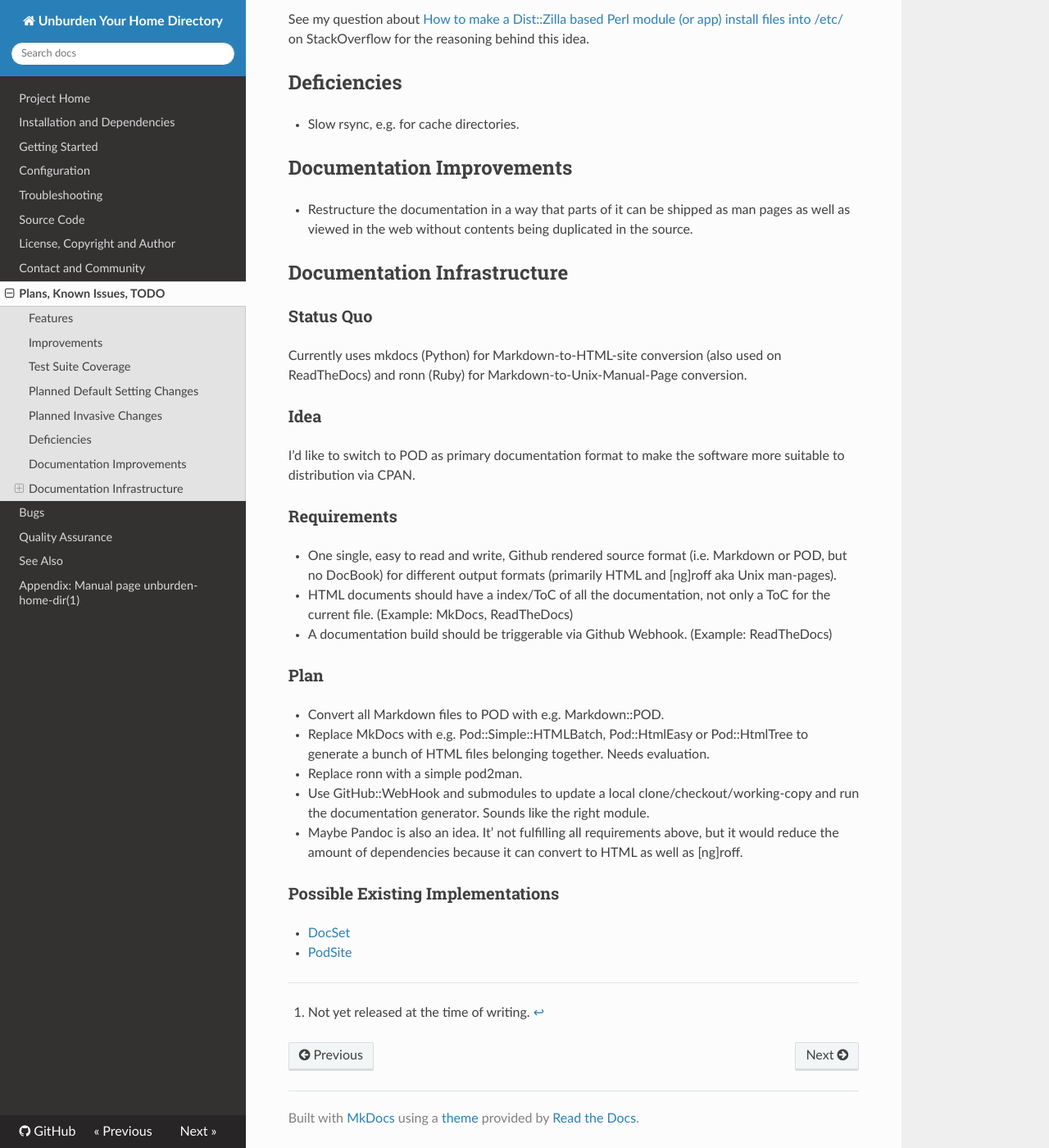
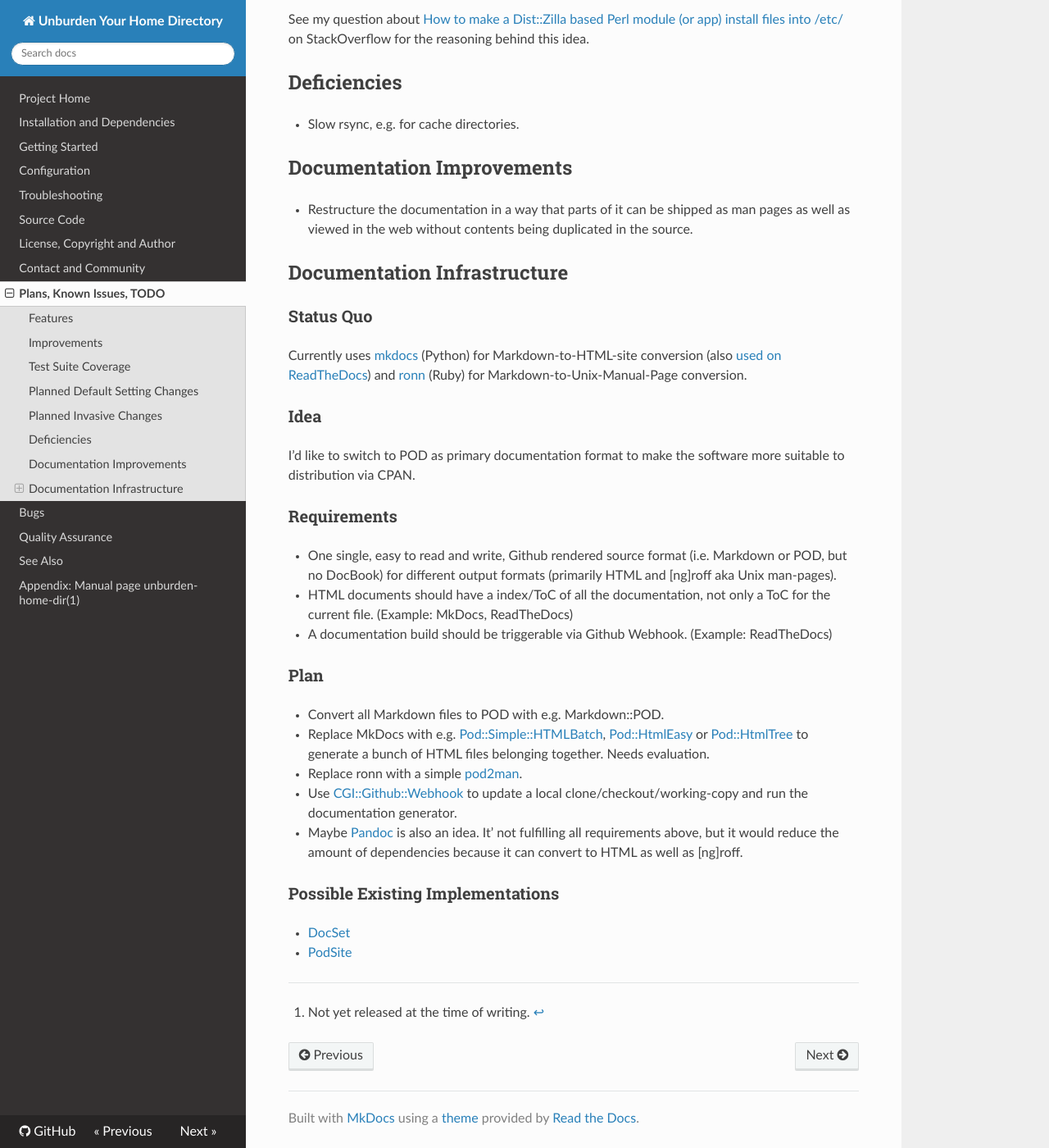
Before and after one commit to xtaran/unburden-home-dir, an MkDocs documentation site: the page built from docs/todo.md, in a window 1280 px wide and 1400 px high, scrolled down 1500 px. Shown: the whole window at 82% size. Built offline with MkDocs 1.6.1, drawn with Linux system fonts in a browser that asks for light colours; nearby versions of some CDN libraries; old or Windows-style settings are respelled for this version of MkDocs.

Commit message:
Update documentation on documentation ideas
Mostly add links, but also replace GitHub::WebHook with
CGI::Github::Webhook.

```diff
--- a/docs/todo.md
+++ b/docs/todo.md
@@ -94,8 +94,10 @@ Documentation Infrastructure
 
 ### Status Quo
 
-Currently uses mkdocs (Python) for Markdown-to-HTML-site conversion
-(also used on ReadTheDocs) and ronn (Ruby) for
+Currently uses [mkdocs](http://www.mkdocs.org/) (Python) for
+Markdown-to-HTML-site conversion (also
+[used on ReadTheDocs](https://unburden-home-dir.readthedocs.io/)) and
+[ronn](https://rtomayko.github.io/ronn/) (Ruby) for
 Markdown-to-Unix-Manual-Page conversion.
 
 ### Idea
@@ -119,19 +121,21 @@ software more suitable to distribution via CPAN.
 
 * Convert all Markdown files to POD with e.g. Markdown::POD.
 
-* Replace MkDocs with e.g. Pod::Simple::HTMLBatch, Pod::HtmlEasy or
-  Pod::HtmlTree to generate a bunch of HTML files belonging
-  together. Needs evaluation.
+* Replace MkDocs with e.g. [Pod::Simple::HTMLBatch](https://metacpan.org/pod/Pod::Simple::HTMLBatch),
+  [Pod::HtmlEasy](https://metacpan.org/pod/Pod::HtmlEasy) or
+  [Pod::HtmlTree](https://metacpan.org/pod/Pod::HtmlTree) to generate
+  a bunch of HTML files belonging together. Needs evaluation.
 
-* Replace ronn with a simple pod2man.
+* Replace ronn with a simple [pod2man](https://metacpan.org/pod/pod2man).
 
-* Use GitHub::WebHook and submodules to update a local
-  clone/checkout/working-copy and run the documentation
-  generator. Sounds like the right module.
+* Use
+  [CGI::Github::Webhook](https://metacpan.org/pod/CGI::Github::Webhook)
+  to update a local clone/checkout/working-copy and run the
+  documentation generator.
 
-* Maybe Pandoc is also an idea. It' not fulfilling all requirements
-  above, but it would reduce the amount of dependencies because it can
-  convert to HTML as well as [ng]roff.
+* Maybe [Pandoc](http://pandoc.org/) is also an idea. It' not
+  fulfilling all requirements above, but it would reduce the amount of
+  dependencies because it can convert to HTML as well as [ng]roff.
 
 ### Possible Existing Implementations
 
```
